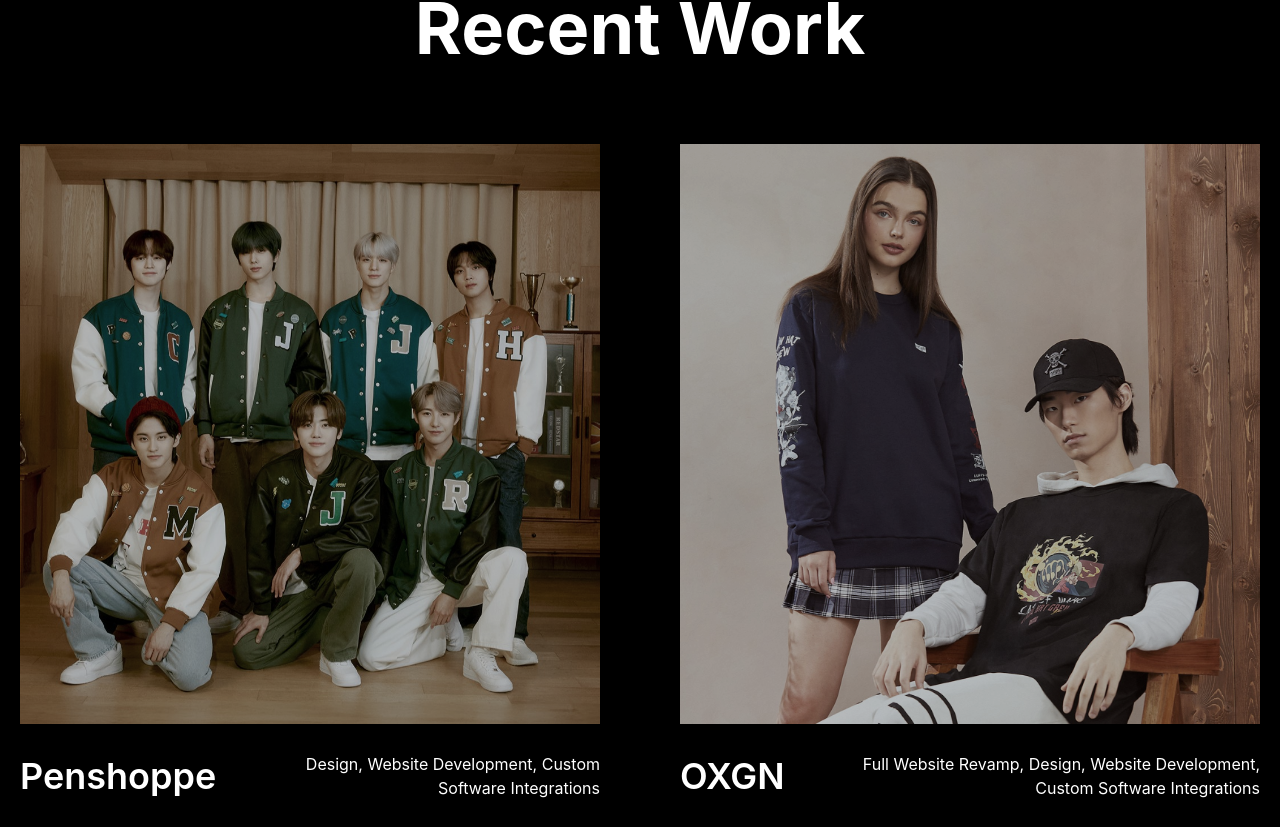
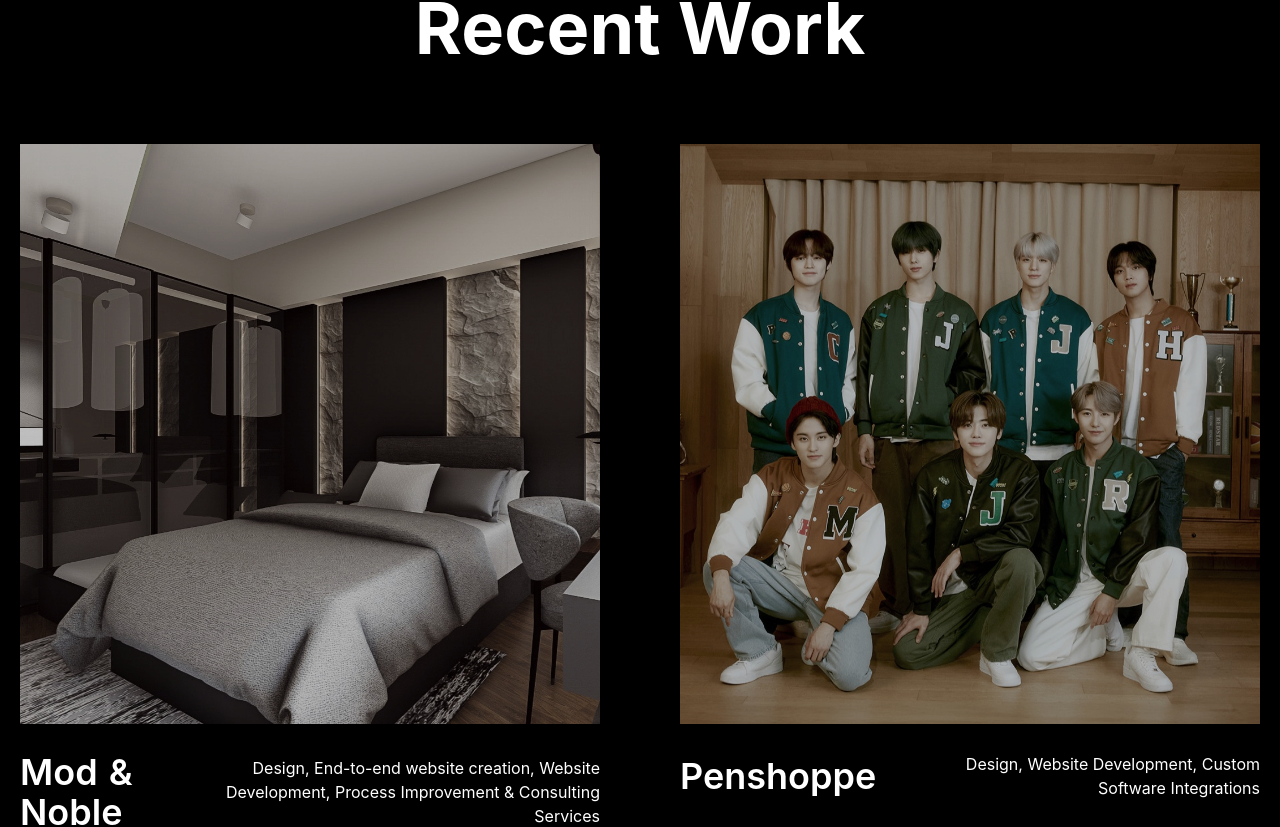
Before and after one commit to AJBatanes11/my-portfolio, a React (Create React App) app: page / in a window 1280 px wide. Shown: the part 968-1795 px from the top of the page. Built offline with nearby package versions, Linux system fonts and the light colour scheme.

Commit message:
update portfolio

```diff
--- a/src/components/portfolio.js
+++ b/src/components/portfolio.js
@@ -6,6 +6,8 @@
 import ForMe from '../assets/ForMe.jpg';
 import Memo from '../assets/Memo.jpg';
 import Bocu from '../assets/Bocu.jpg';
+import ModandNoble from '../assets/ModandNoble.jpg';
+import Tiwflix from '../assets/Tiwflix.png';
 
 const Portfolio = ({ hoverStatusPortfolio }) => {
 
@@ -22,6 +24,13 @@
                 />
                 <Spacer size="2.5rem" />
                 <div className="grid grid-cols-1 md:grid-cols-2 gap-20 m-auto">
+                    <ImageHighlight
+                        hoverstatus={handleHoverStatus}
+                        image={ModandNoble}
+                        link="https://www.modandnoble.com/"
+                        heading="Mod & Noble"
+                        text="Design, End-to-end website creation, Website Development, Process Improvement & Consulting Services"
+                    />
                     <ImageHighlight
                         hoverstatus={handleHoverStatus}
                         image={Penshoppe}
@@ -64,6 +73,13 @@
                         heading="Bocu"
                         text="Website Revamp, Design, Website Development, Custom Software Integrations"
                     />
+                    <ImageHighlight
+                        hoverstatus={handleHoverStatus}
+                        image={Tiwflix}
+                        link="https://ajbatanes11.github.io/tiwflix/"
+                        heading="Tiwflix"
+                        text="Personal Website, Design, End-to-end Development, API Integration"
+                    />
                 </div>
             </div>
         </>
```
Also changed, not shown: src/assets/ModandNoble.jpg (added), src/assets/Tiwflix.png (added).
